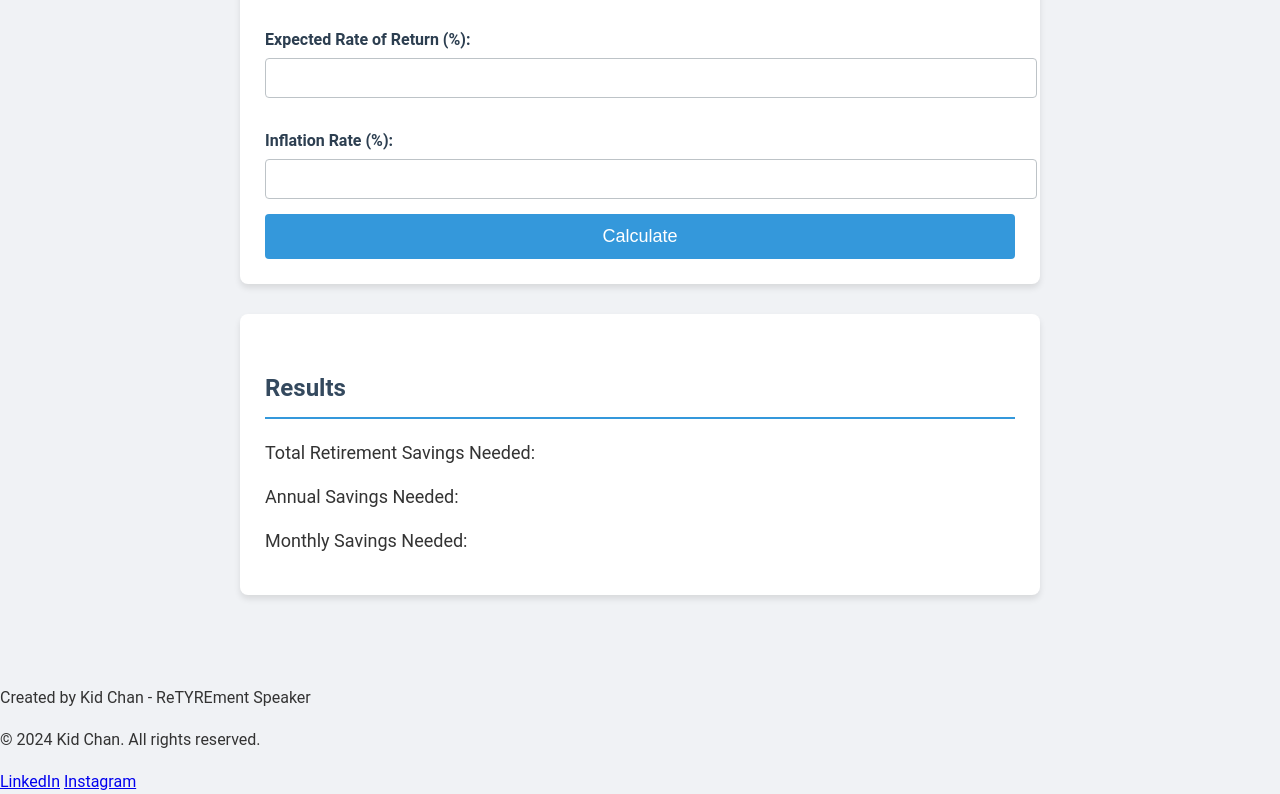
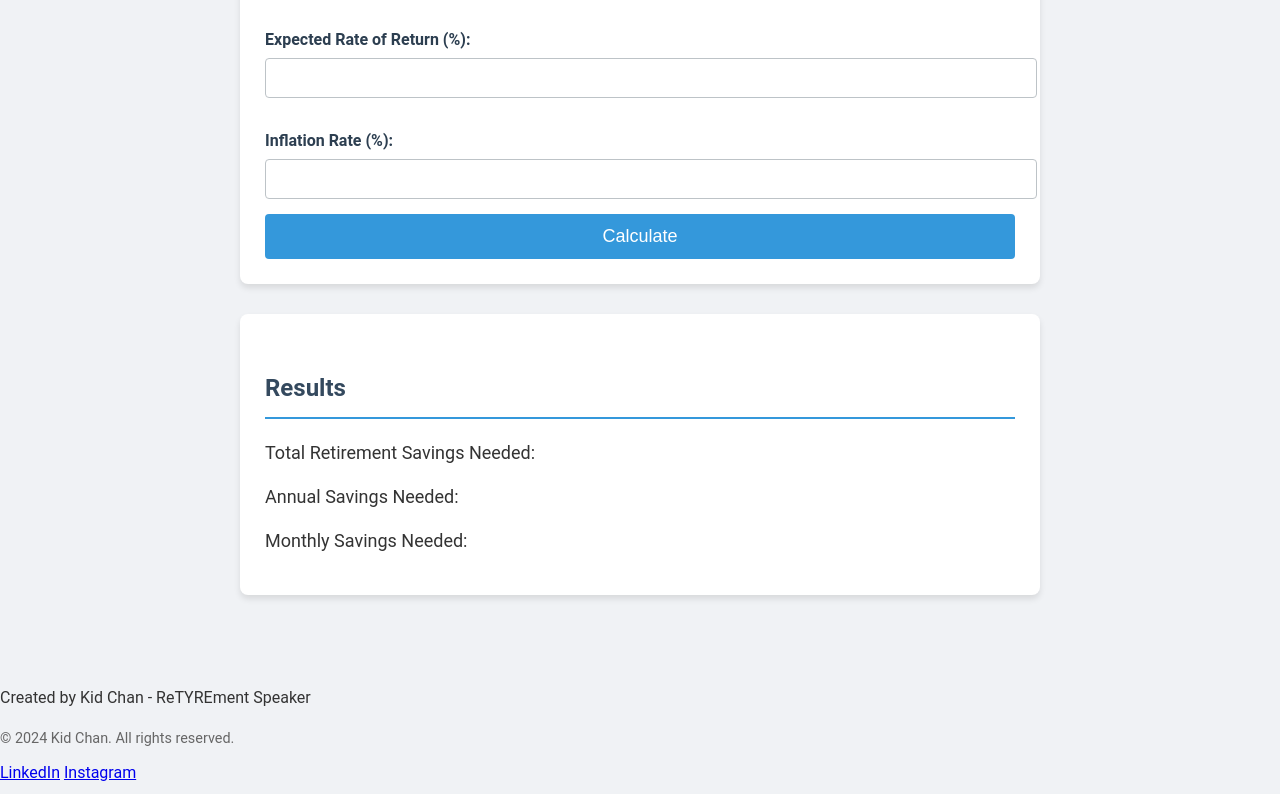
Before and after one commit to iamkidchan/retirement-calculator, a plain HTML site: page index.html in a window 1280 px wide. Shown: the part 864-1658 px from the top of the page. Drawn offline with Linux system fonts and the light colour scheme.

Commit message:
Update copyright styles.css

```diff
--- a/styles.css
+++ b/styles.css
@@ -83,3 +83,8 @@ button:hover {
         padding: 10px;
     }
 }
+.copyright {
+    font-size: 0.9em;
+    color: #666;
+    margin-bottom: 10px;
+}
```
